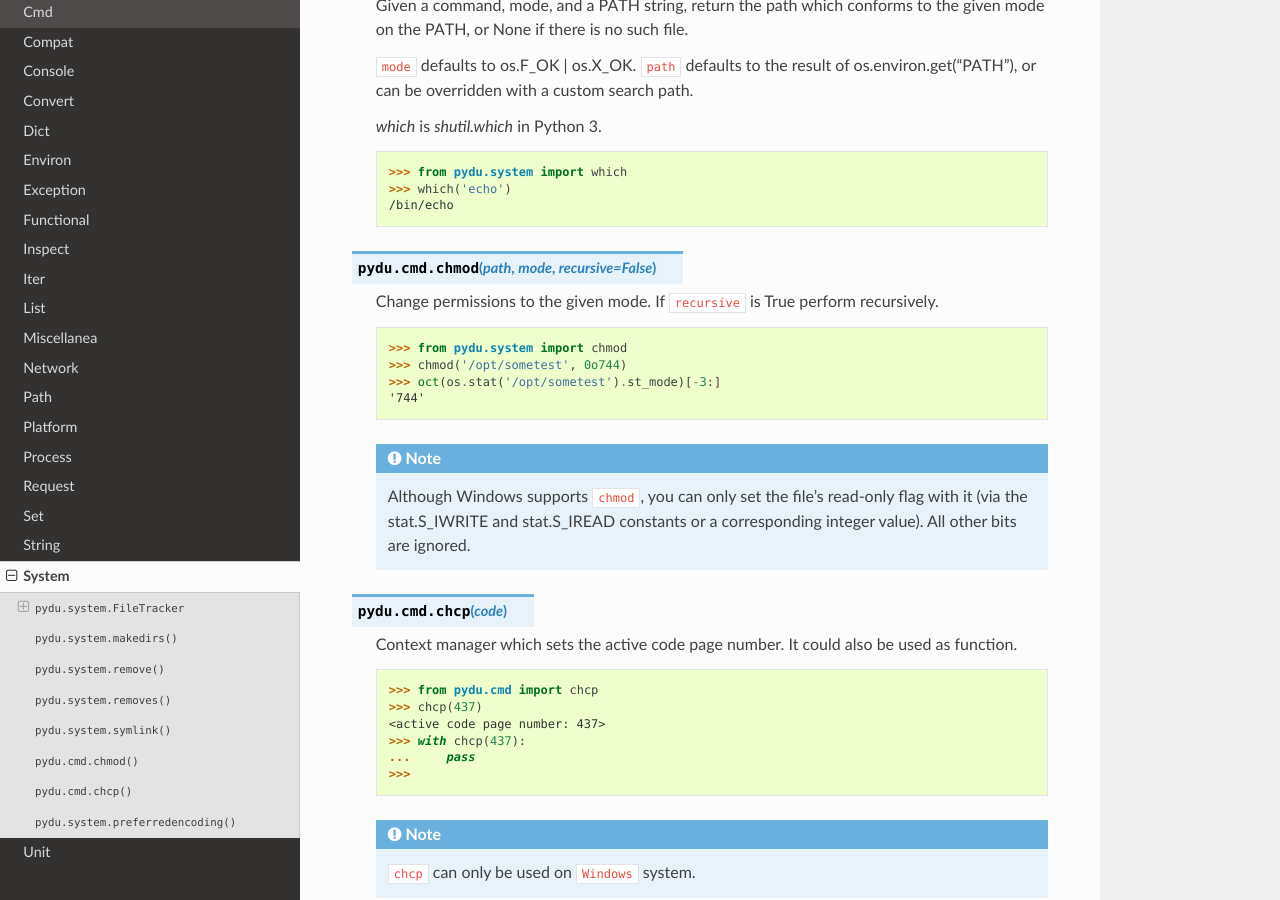
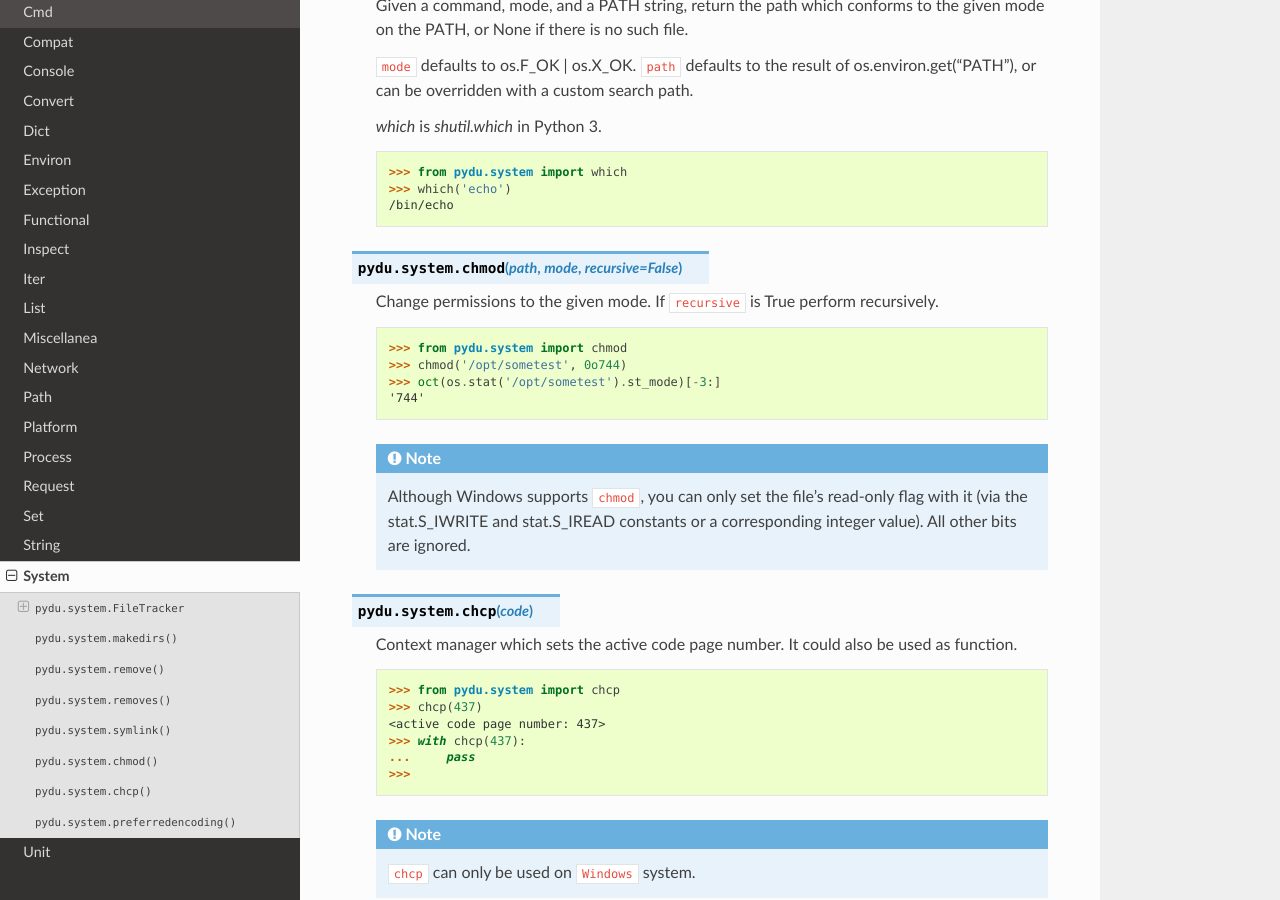
Before and after one commit to flaggo/pydu, a Sphinx documentation site: the page built from docs/system.rst, in a window 1280 px wide and 900 px high, scrolled down 3188 px. Built offline with Sphinx 7.4.7 and the Read the Docs theme 2.0.0, drawn with Linux system fonts in a browser that asks for light colours.

Commit message:
fix typo

```diff
--- a/docs/system.rst
+++ b/docs/system.rst
@@ -165,7 +165,7 @@ Utils for handling system, like to track file, make directory, link and so on.
     /bin/echo
 
 
-.. py:function:: pydu.cmd.chmod(path, mode, recursive=False)
+.. py:function:: pydu.system.chmod(path, mode, recursive=False)
 
     Change permissions to the given mode.
     If ``recursive`` is True perform recursively.
@@ -180,12 +180,12 @@ Utils for handling system, like to track file, make directory, link and so on.
         or a corresponding integer value). All other bits are ignored.
 
 
-.. py:function:: pydu.cmd.chcp(code)
+.. py:function:: pydu.system.chcp(code)
 
     Context manager which sets the active code page number.
     It could also be used as function.
 
-    >>> from pydu.cmd import chcp
+    >>> from pydu.system import chcp
     >>> chcp(437)
     <active code page number: 437>
     >>> with chcp(437):
```
